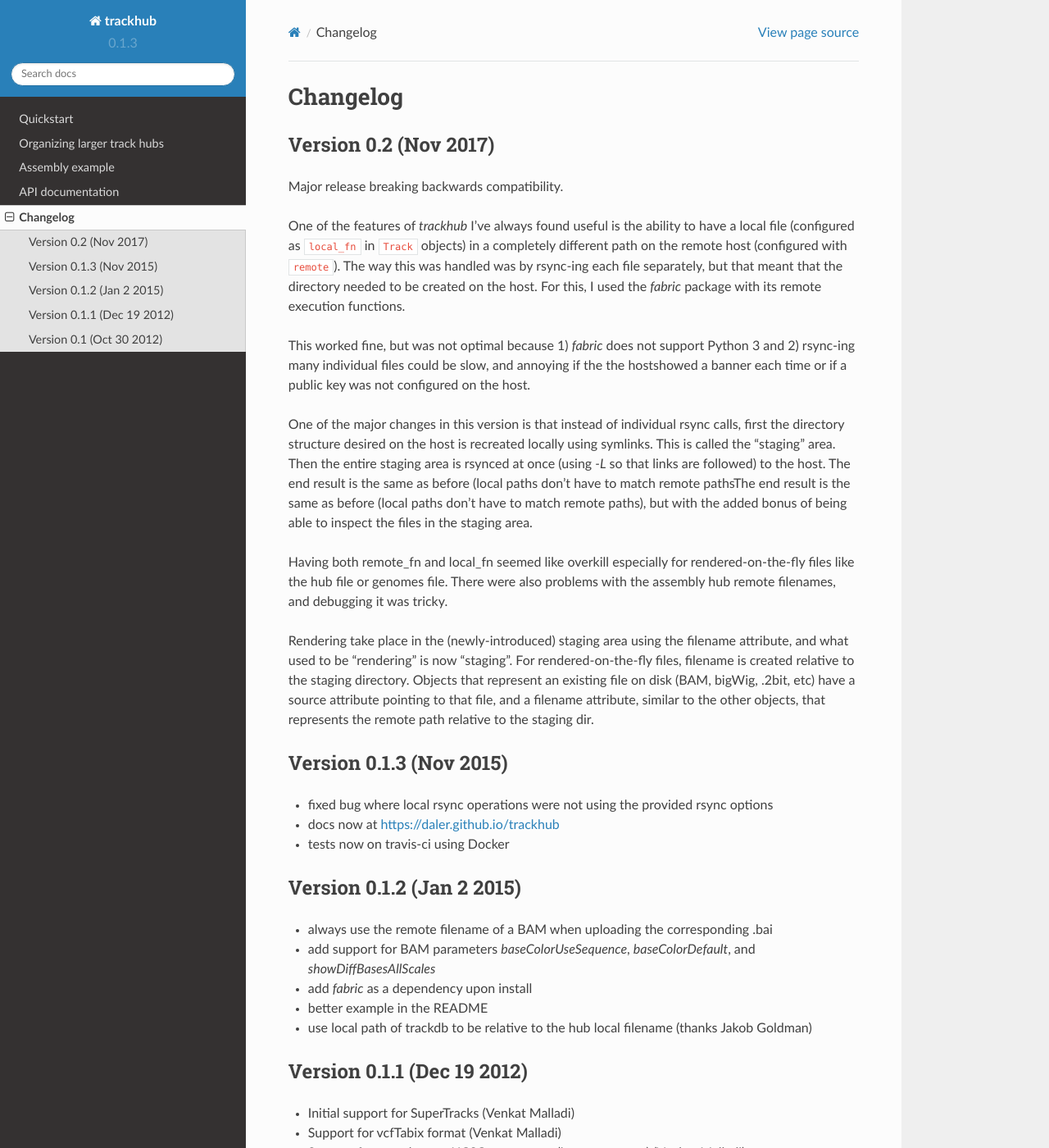
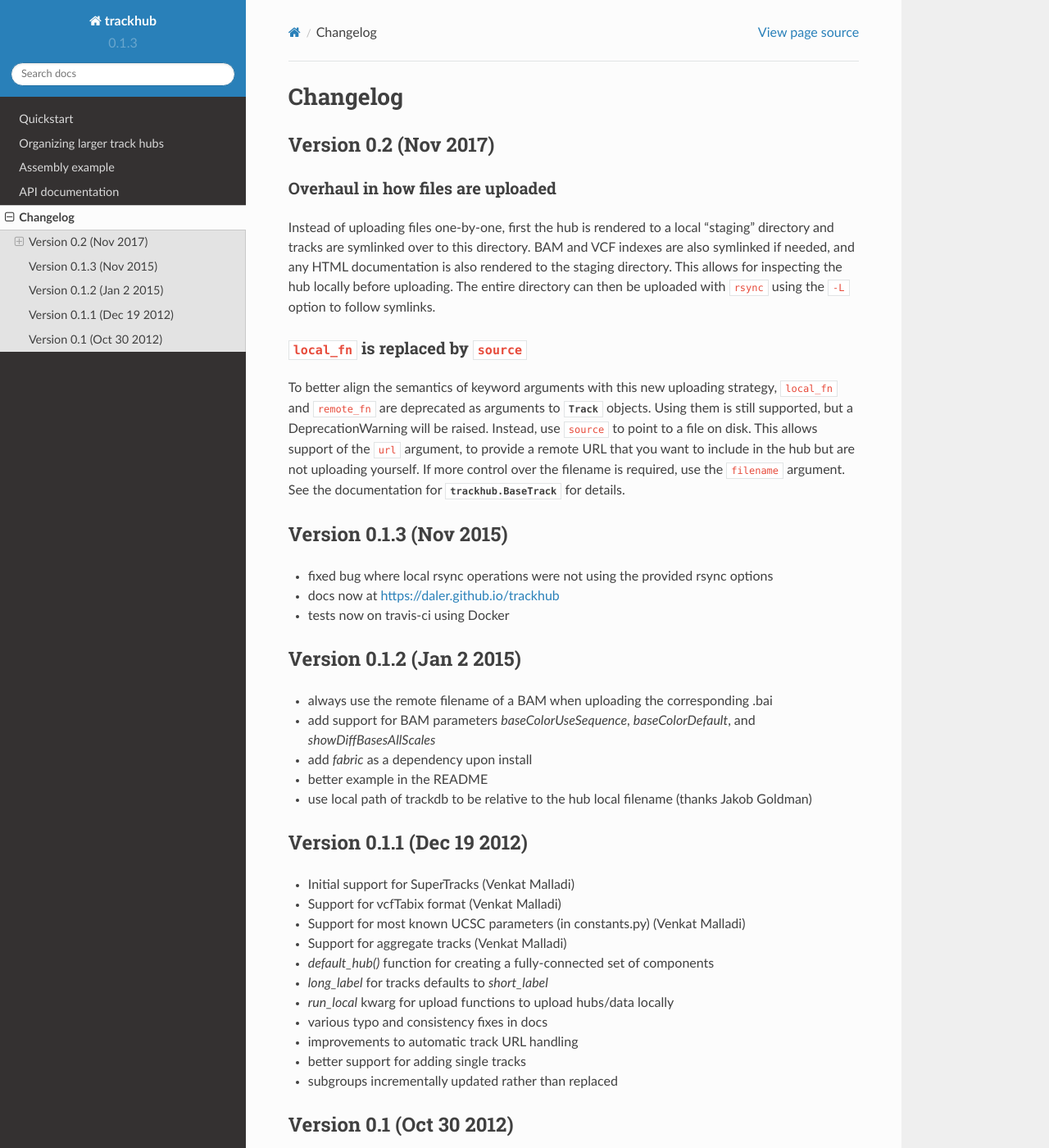
Before and after one commit to daler/trackhub, a Sphinx documentation site: the page built from doc/source/changelog.rst, in a window 1280 px wide and 1400 px high. Shown: the whole window at 82% size. Built offline with Sphinx 7.4.7 and the Read the Docs theme 2.0.0, drawn with Linux system fonts in a browser that asks for light colours.

```diff
--- a/doc/source/changelog.rst
+++ b/doc/source/changelog.rst
@@ -2,40 +2,28 @@ Changelog
 =========
 Version 0.2 (Nov 2017)
 ----------------------
-Major release breaking backwards compatibility.
 
-One of the features of `trackhub` I've always found useful is the ability to
-have a local file (configured as ``local_fn`` in ``Track`` objects) in
-a completely different path on the remote host (configured with ``remote``).
-The way this was handled was by rsync-ing each file separately, but that meant
-that the directory needed to be created on the host. For this, I used the
-`fabric` package with its remote execution functions.
+Overhaul in how files are uploaded
+~~~~~~~~~~~~~~~~~~~~~~~~~~~~~~~~~~
+Instead of uploading files one-by-one, first the hub is rendered to a local
+"staging" directory and tracks are symlinked over to this directory. BAM and
+VCF indexes are also symlinked if needed, and any HTML documentation is also
+rendered to the staging directory.  This allows for inspecting the hub locally
+before uploading.  The entire directory can then be uploaded with ``rsync``
+using the ``-L`` option to follow symlinks.
 
-This worked fine, but was not optimal because 1) `fabric` does not support
-Python 3 and 2) rsync-ing many individual files could be slow, and annoying if
-the the hostshowed a banner each time or if a public key was not configured on
-the host.
 
-One of the major changes in this version is that instead of individual rsync
-calls, first the directory structure desired on the host is recreated locally
-using symlinks. This is called the "staging" area. Then the entire staging area
-is rsynced at once (using `-L` so that links are followed) to the host. The end
-result is the same as before (local paths don't have to match remote pathsThe
-end result is the same as before (local paths don't have to match remote
-paths), but with the added bonus of being able to inspect the files in the
-staging area.
+``local_fn`` is replaced by ``source``
+~~~~~~~~~~~~~~~~~~~~~~~~~~~~~~~~~~~~~~
+To better align the semantics of keyword arguments with this new uploading
+strategy, ``local_fn`` and ``remote_fn`` are deprecated as arguments to
+:class:`Track` objects. Using them is still supported, but a DeprecationWarning
+will be raised. Instead, use ``source`` to point to a file on disk.  This
+allows support of the ``url`` argument, to provide a remote URL that you want
+to include in the hub but are not uploading yourself. If more control over the
+filename is required, use the ``filename`` argument. See the documentation for
+:class:`trackhub.BaseTrack` for details.
 
-Having both remote_fn and local_fn seemed like overkill especially for
-rendered-on-the-fly files like the hub file or genomes file. There were also
-problems with the assembly hub remote filenames, and debugging it was tricky.
-
-Rendering take place in the (newly-introduced) staging area using the filename
-attribute, and what used to be "rendering" is now "staging". For
-rendered-on-the-fly files, filename is created relative to the staging
-directory. Objects that represent an existing file on disk (BAM, bigWig, .2bit,
-etc) have a source attribute pointing to that file, and a filename attribute,
-similar to the other objects, that represents the remote path relative to the
-staging dir.
 
 
 Version 0.1.3 (Nov 2015)
--- a/trackhub/__init__.py
+++ b/trackhub/__init__.py
@@ -9,7 +9,7 @@ from .genome import Genome
 from .assembly import Assembly
 from .groups import GroupsFile, GroupDefinition
 from .trackdb import TrackDb
-from .track import Track, SubGroupDefinition, CompositeTrack, \
+from .track import BaseTrack, Track, SubGroupDefinition, CompositeTrack, \
     ViewTrack, SuperTrack, AggregateTrack
 from .version import version as __version__
 
```
Also changed, not shown: README.rst (+12 -9 lines), doc/source/autodocs.rst (+27 -2 lines), 2 other files.
